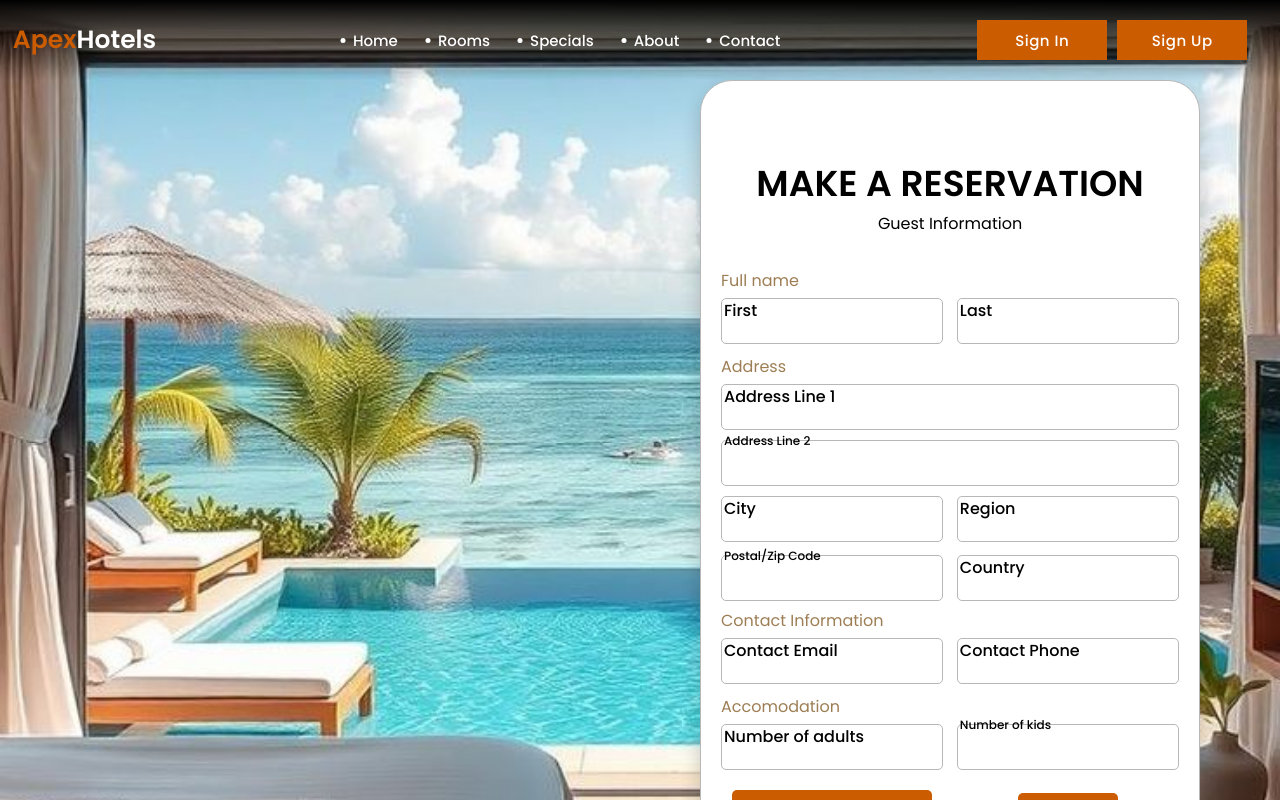
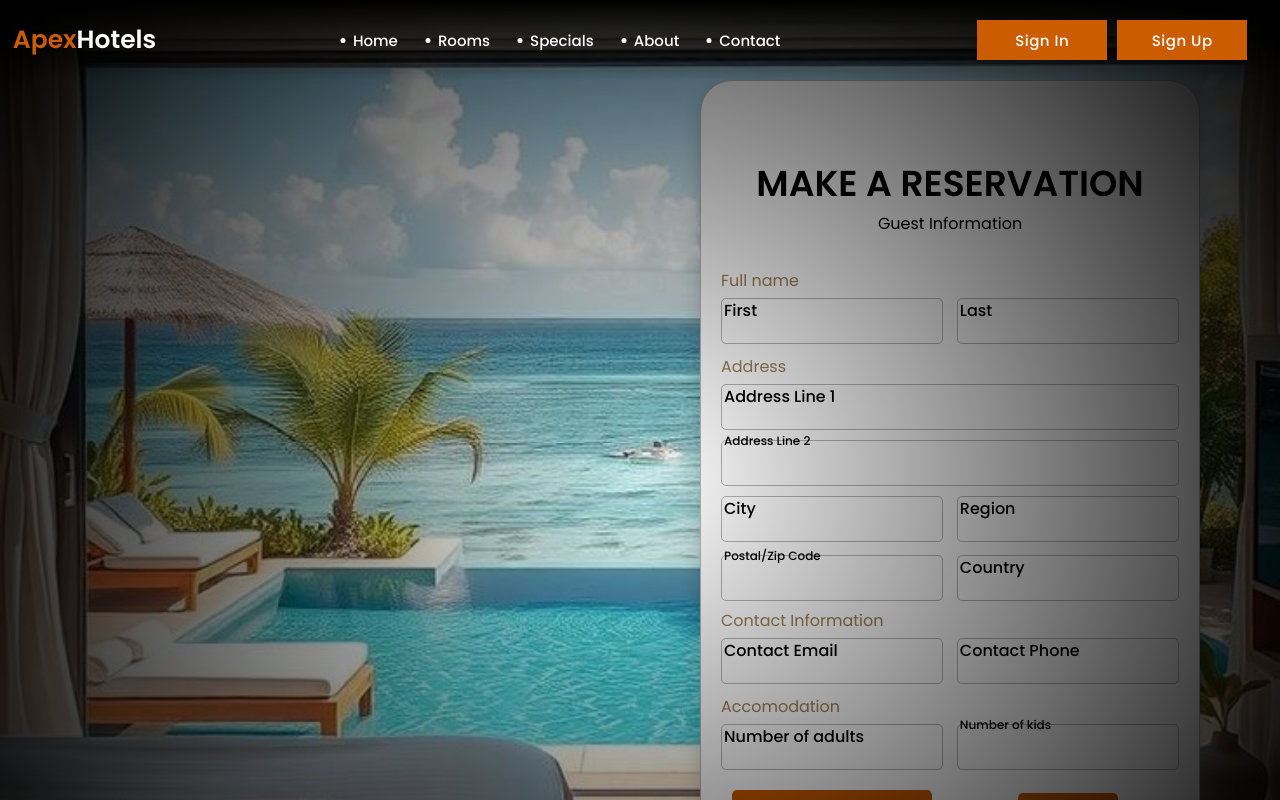
Before and after one commit to Zenith-Top/Apex-Collab, a React (Vite) app: page /book in a window 1280 px wide. Shown: the top 800 px of the page. Built offline with nearby package versions, Linux system fonts and the light colour scheme; a web font is replaced by a local one.

Commit message:
new screen and src updated

```diff
--- a/src/App.css
+++ b/src/App.css
@@ -101,6 +101,20 @@ a {
   justify-content: center;
   align-items: center;
   backdrop-filter: blur(40px);
+}
+
+.screen_con::after {
+  content: "";
+  position: absolute;
+  height: 100%;
+  width: 100%;
+  top: 0;
+  left: 0;
+  background-image: radial-gradient(
+    circle,
+    rgba(255, 255, 255, 0) 0%,
+    rgba(0, 0, 0, 1) 100%
+  );
 }
 
 .screen_wrapper {
--- a/src/App.jsx
+++ b/src/App.jsx
@@ -14,6 +14,7 @@ import Specials from "./Components/Specials/Specials";
 import Users from "./Screens/Users/Users";
 import Register2 from "./Screens/Register2/Register2";
 import Login2 from "./Screens/Login2/Login2";
+import ViewUsers from "./Screens/ViewUsers/ViewUsers";
 
 function App() {
   return (
@@ -29,6 +30,7 @@ function App() {
         <Route path="/contact" element={<Contact />} />
         <Route path="/book" element={<Book />} />
         <Route path="/student_list" element={<Users />} />
+        <Route path="/users/:id" element={<ViewUsers />} />
       </Routes>
 
       {/* <Home /> */}
--- a/src/Screens/Users/Users.jsx
+++ b/src/Screens/Users/Users.jsx
@@ -77,10 +77,10 @@ const Users = () => {
                         {user.firstName} {user.lastName}
                       </td>
                       <td>{user.email}</td>
-                      <td className='actions' align="center">
+                      <td className="actions" align="center">
                         <button
                           className="btn-sm action-btn"
-                          // onClick={() => navigate(`/users/${user._id}`)}
+                          onClick={() => navigate(`/users/${user._id}`)}
                         >
                           View
                         </button>
--- /dev/null
+++ b/src/Screens/ViewUsers/ViewUsers.css
@@ -0,0 +1,8 @@
+.view .screen_wrapper {
+  width: 700px;
+  height: 400px;
+  backdrop-filter: blur(10px);
+  text-align: center;
+  grid-template-columns: repeat(1, 1fr);
+  box-shadow: 2px 2px 2px #ffffff94, inset 3px 3px 10px #ffffff39;
+}
--- /dev/null
+++ b/src/Screens/ViewUsers/ViewUsers.jsx
@@ -0,0 +1,16 @@
+import React from "react";
+import "../ViewUsers/ViewUsers.css";
+
+const ViewUsers = () => {
+  return (
+    <>
+      <div className="screen_con view">
+        <div className="screen_wrapper">
+          <h1>View Student</h1>
+        </div>
+      </div>
+    </>
+  );
+};
+
+export default ViewUsers;
```
